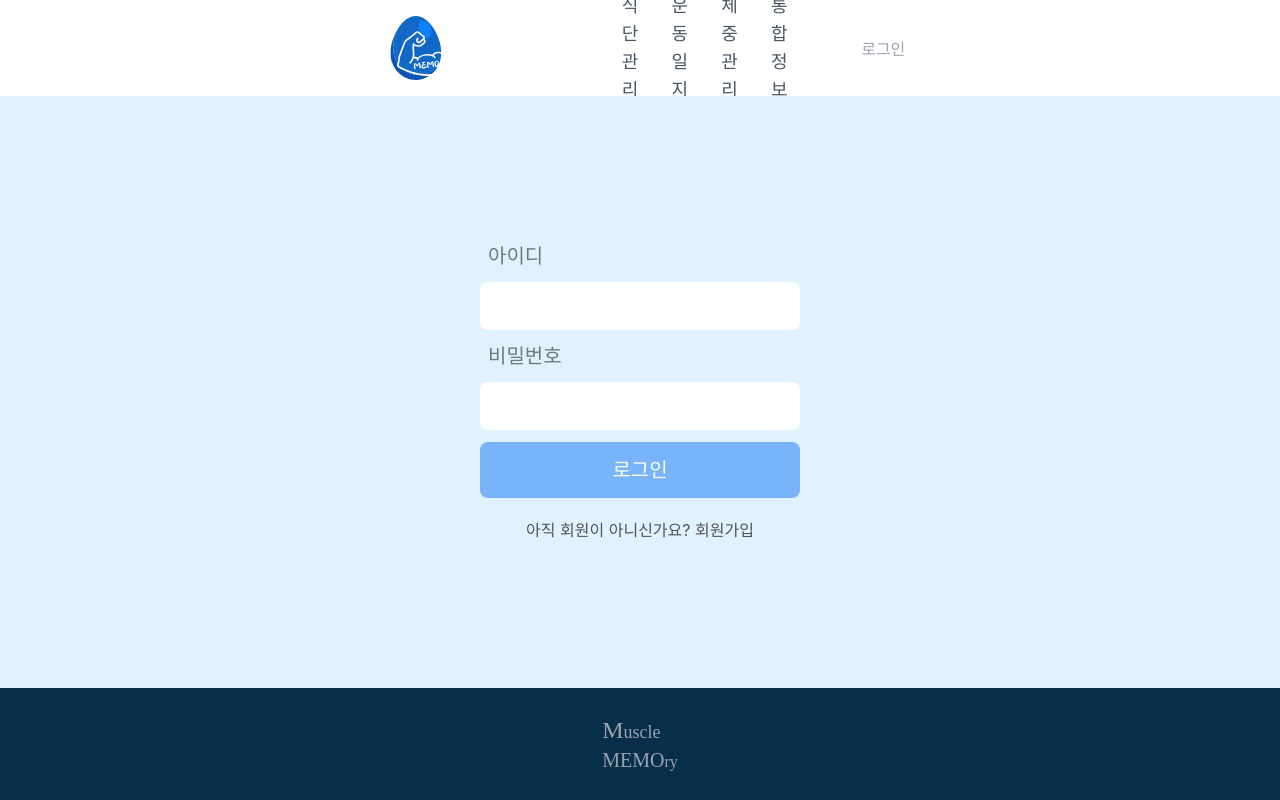
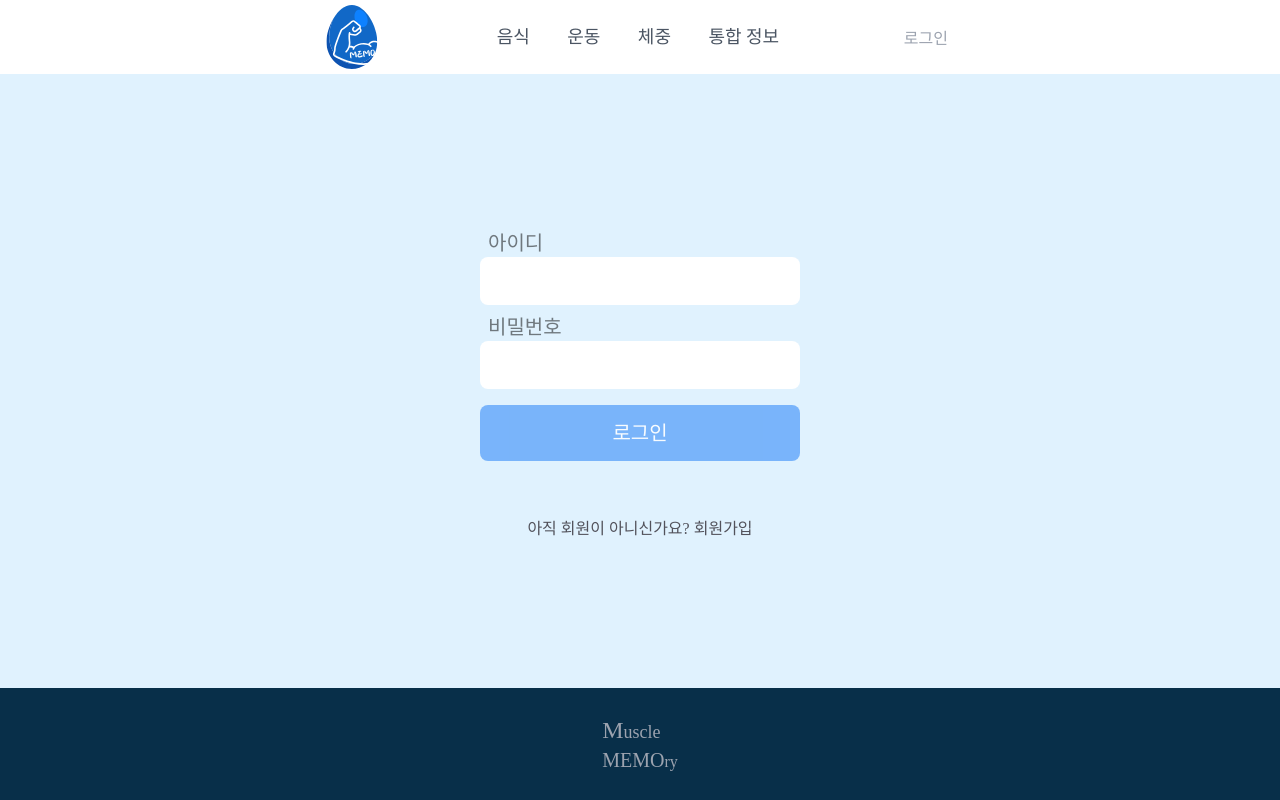
Before and after one commit to chanheeYun/diet, a React (Create React App) app: page /login in a window 1280 px wide. Built offline with nearby package versions, Linux system fonts and the light colour scheme; a web font is replaced by a local one.

Commit message:
20241219

```diff
--- a/package.json
+++ b/package.json
@@ -35,6 +35,7 @@
     ]
   },
   "devDependencies": {
+    "@tailwindcss/forms": "^0.5.9",
     "tailwindcss": "^3.4.16"
   }
 }
--- a/src/App.css
+++ b/src/App.css
@@ -25,6 +25,17 @@
   font-family: 'GmarketSansMedium';
 }
 
+.search {
+  font-family: 'Godo';
+}
+
+@font-face {
+  font-family: 'Godo';
+  font-style: normal;
+  font-weight: 400;
+  src: url('//fastly.jsdelivr.net/korean-webfonts/1/corps/godo/Godo/GodoM.woff2') format('woff2'), url('//fastly.jsdelivr.net/korean-webfonts/1/corps/godo/Godo/GodoM.woff') format('woff');
+}
+
 @font-face {
   font-family: 'GmarketSansMedium';
   src: url('https://fastly.jsdelivr.net/gh/projectnoonnu/noonfonts_2001@1.1/GmarketSansMedium.woff') format('woff');
@@ -38,17 +49,3 @@
   font-weight: normal;
   font-style: normal;
 }
-
-@font-face {
-  font-family: 'HANAMDAUM';
-  src: url('https://fastly.jsdelivr.net/gh/projectnoonnu/noonfonts_2304-2@1.0/HANAMDAUM.woff2') format('woff2');
-  font-weight: 400;
-  font-style: normal;
-}
-
-@font-face {
-  font-family: 'omyu_pretty';
-  src: url('https://fastly.jsdelivr.net/gh/projectnoonnu/noonfonts_2304-01@1.0/omyu_pretty.woff2') format('woff2');
-  font-weight: normal;
-  font-style: normal;
-}
--- a/src/App.js
+++ b/src/App.js
@@ -12,6 +12,8 @@ import RouteNav from './component/RouteNav';
 import Info from './component/Info';
 import Welcome from './component/Welcome';
 import logo from './img/logo2.svg';
+import Asdf from './component/Asdf';
+import Search from './component/Search';
 
 function App() {
   let flag = false;
@@ -20,8 +22,8 @@ function App() {
     <BrowserRouter>
       <div className='w-full h-screen mx-auto
                       flex flex-col justify-center items-center'>
-        <header className='w-full h-24 pr-64 pl-96'>
-          <div className='w-10/12 h-full flex justify-between items-center'>
+        <header className='w-1/2 h-24'>
+          <div className='w-full h-full flex justify-between items-center'>
             <div>
               <Link to='/'>
               <img className='w-16 h-16' src={logo} alt="logo" />
@@ -29,7 +31,9 @@ function App() {
             </div>
             <RouteNav />
             <div className=''>
-              <Link to='/login'><button name='로그인(아웃)' className='nav p-3 pt-4 rounded-xl text-base hover:bg-slate-100 text-gray-400'>{!flag ? '로그인' : '로그아웃'}</button></Link>
+              <Link to='/login'>
+                <button name='로그인(아웃)' className='nav p-3 pt-4 rounded-xl text-base hover:bg-slate-100 text-gray-400'>{!flag ? '로그인' : '로그아웃'}</button>
+              </Link>
             </div>
           </div>
         </header>
@@ -37,6 +41,7 @@ function App() {
                         flex justify-center items-center
                         bg-sky-100'>
           <Routes>
+            <Route path='/temp' element={<Asdf />} />
             <Route path='/' element={<Home />} />
             <Route path='/diet' element={<Diet />} />
             <Route path='/train' element={<Train />} />
@@ -45,6 +50,7 @@ function App() {
             <Route path='/login' element={<Login />} />
             <Route path='/join' element={<Join />} />
             <Route path='/welcome' element={<Welcome />} />
+            <Route path='/search' element={<Search />} />
           </Routes>
         </main>
         <footer className='w-full h-28 flex-shrink-0
--- /dev/null
+++ b/src/component/Asdf.js
@@ -0,0 +1,18 @@
+import React from 'react'
+
+export default function Asdf() {
+  const loadBoard = async() => {
+    await fetch('http://10.125.121.219:8080/member')
+    .then(resp => resp.json())
+    .then(data => {
+        console.log(data);
+    })
+    .catch(error => console.error('Error fetching Board:', error));
+
+  };
+  return (
+    <div>
+      <button onClick={loadBoard}>불러오기</button>
+    </div>
+  )
+}
--- a/src/component/Diet.js
+++ b/src/component/Diet.js
@@ -1,14 +1,36 @@
-import React from 'react'
+import React, { useState } from 'react'
+import searchImg from '../img/search.png'
+import { ImSearch } from "react-icons/im";
+import { useNavigate } from 'react-router-dom';
 
 export default function Diet() {
+  const [sel, setSel] = useState();
+  const [data, setData] = useState();
+  const navigate = useNavigate();
+
+  const loadData = async() => {
+    await fetch('http://10.125.121.219:8080/member')
+    .then(resp => resp.json())
+    .then(data => {
+        // console.log(data);
+        setData(data);
+    })
+    .catch(error => console.error('Error fetching data1:', error));
+
+  };
+
   return (
-    <div className='w-full h-11/12 flex flex-row justify-center items-center'>
-      <div className='w-5/12 flex flex-col justify-center items-center'>
-        필터 선택
-      </div>
-      <div className='w-6/12 flex flex-col justify-center items-center'>
-        검색된 데이터
-      </div>
+    <div className='w-full pl-40 h-11/12 flex flex-row justify-center items-center'>
+      <div className='w-1/4 h-7/12'><img className='opacity-85' src={searchImg} alt='search'></img></div>
+      <form className='w-1/2 flex flex-col justify-start items-center' action={() => navigate('/search')}>
+        <div className='search text-center text-4xl'>How many calories is it?</div>
+        <div className='w-7/12 h-16 px-5 my-6 rounded-3xl drop-shadow-lg flex flex-row justify-center items-center bg-slate-50'>
+          <ImSearch className='w-7 h-7 mr-2'/>
+          <input className='search w-full h-14 pl-3 text-xl border-spacing-0 indent-1 bg-slate-50' type='text' id='search'></input>
+          <input className='search text-xl mx-2 text-blue-700' type='submit' value='검색'></input>
+        </div>
+      </form>
     </div>
+
   )
 }
--- a/src/component/Login.js
+++ b/src/component/Login.js
@@ -14,29 +14,29 @@ export default function Login() {
     await new Promise((r) => setTimeout(r, 1000));
 
     const response = await fetch(
-      '로그인 서버 주소',
+      'http://10.125.121.219:8080/login',
       {
         method: 'POST',
         headers: {
           'Content-Type': 'application/json',
         },
         body: JSON.stringify({
-          id: idRef.current.value,
+          userid: idRef.current.value,
           password: passRef.current.value,
         }),
       }
     );
+    console.log(response)
     const result = await response.json();
 
     if (response.status === 200) {
       setLoginCheck(false);
       // Store token in local storage
-      sessionStorage.setItem('token', result.token);
-      sessionStorage.setItem('email', result.id); // 여기서 userid를 저장합니다.
-      sessionStorage.setItem('role', result.role); // 여기서 role를 저장합니다.
-      sessionStorage.setItem('storeid', result.storeId); // 여기서 role를 저장합니다.
-      console.log('로그인성공, ID :' + result.id);
-      navigate('/welcome'); // 로그인 성공시 홈으로 이동합니다.
+      // sessionStorage.setItem('token', result.token);
+      sessionStorage.setItem('ID', result.userid); // 여기서 userid를 저장합니다.
+      // sessionStorage.setItem('role', result.role); // 여기서 role를 저장합니다.
+      console.log('로그인성공, ID :' + result.userid);
+      navigate('/info'); // 로그인 성공시 홈으로 이동합니다.
     } else {
       setLoginCheck(true);
     }
@@ -48,18 +48,18 @@ export default function Login() {
 
   return (
     <div className='w-full flex flex-row justify-center items-center'>
-      <form className='w-1/4 flex flex-col justify-center items-center' onSubmit={handleLogin}>
-        <label for='id' className='w-full pl-2 text-xl text-left opacity-50'>아이디</label>
+      <form className='nav w-1/4 flex flex-col justify-center items-center' onSubmit={handleLogin}>
+        <label htmlFor='id' className='w-full pl-2 text-xl mt-2 text-left opacity-50'>아이디</label>
         <input
-          className='w-full h-12 my-3 rounded-lg indent-5 text-lg'
+          className='w-full h-12 rounded-lg indent-5 text-lg'
           type='text'
           id='id'
           ref={idRef}
         />
 
-        <label for='password' className='w-full pl-2 text-xl text-left opacity-50'>비밀번호</label>
+        <label htmlFor='password' className='w-full mt-2 pl-2 text-xl text-left opacity-50'>비밀번호</label>
         <input
-          className='w-full h-12 my-3 rounded-lg indent-5 text-lg'
+          className='w-full h-12 rounded-lg indent-5 text-lg'
           type='password'
           id='password'
           ref={passRef}
@@ -67,7 +67,7 @@ export default function Login() {
          {loginCheck && (
         <label className='text-red-600'>아이디 혹은 비밀번호가 틀렸습니다.</label>
         )}
-        <button className='w-full h-14
+        <button className='w-full h-14 mt-4
                           text-xl rounded-lg
                           text-white
                           bg-blue-400 opacity-80
@@ -75,7 +75,7 @@ export default function Login() {
                           hover:bg-blue-500'
                 onClick={handleLogin2}>로그인</button>
 
-        <p className='w-full mt-5 text-center text-zinc-600'>
+        <p className='w-full mt-14 text-center text-zinc-600'>
           아직 회원이 아니신가요? <Link to='/join'> 회원가입</Link>
         </p>
       </form>
--- a/src/component/RouteNav.js
+++ b/src/component/RouteNav.js
@@ -6,10 +6,10 @@ export default function RouteNav() {
   const navigate = useNavigate();
 
   return (
-    <div className='w-7/12 pl-28 flex flex-row justify-between items-center'>
-      <button className='nav p-3 rounded-xl text-lg hover:bg-slate-100 text-gray-600' onClick={() => navigate('/diet')}>식단 관리</button>
-      <button className='nav p-3 rounded-xl text-lg hover:bg-slate-100 text-gray-600' onClick={() => navigate('/train')}>운동 일지</button>
-      <button className='nav p-3 rounded-xl text-lg hover:bg-slate-100 text-gray-600' onClick={() => navigate('/weight')}>체중 관리</button>
+    <div className='w-6/12 flex flex-row justify-around items-center'>
+      <button className='nav p-3 rounded-xl text-lg hover:bg-slate-100 text-gray-600' onClick={() => navigate('/diet')}>음식</button>
+      <button className='nav p-3 rounded-xl text-lg hover:bg-slate-100 text-gray-600' onClick={() => navigate('/train')}>운동</button>
+      <button className='nav p-3 rounded-xl text-lg hover:bg-slate-100 text-gray-600' onClick={() => navigate('/weight')}>체중</button>
       <button className='nav p-3 rounded-xl text-lg hover:bg-slate-100 text-gray-600' onClick={() => navigate('/info')}>통합 정보</button>
     </div>
   )
--- /dev/null
+++ b/src/component/Search.js
@@ -0,0 +1,9 @@
+import React from 'react'
+
+export default function Search() {
+  return (
+    <div>
+      검색 결과 표시
+    </div>
+  )
+}
```
Also changed, not shown: src/component/Join.js (+7 -7 lines), src/img/search.png (added), 1 other file (tests, documents, lock files or other folders).
